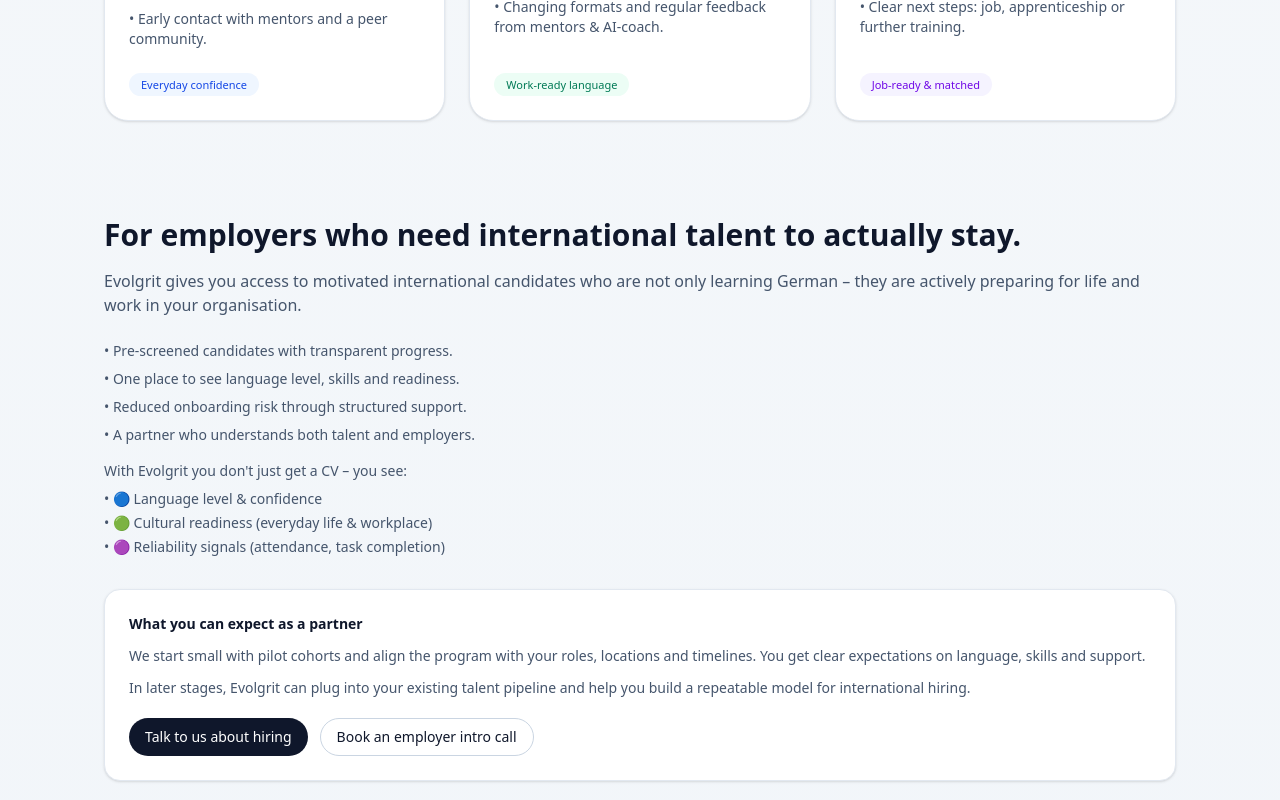
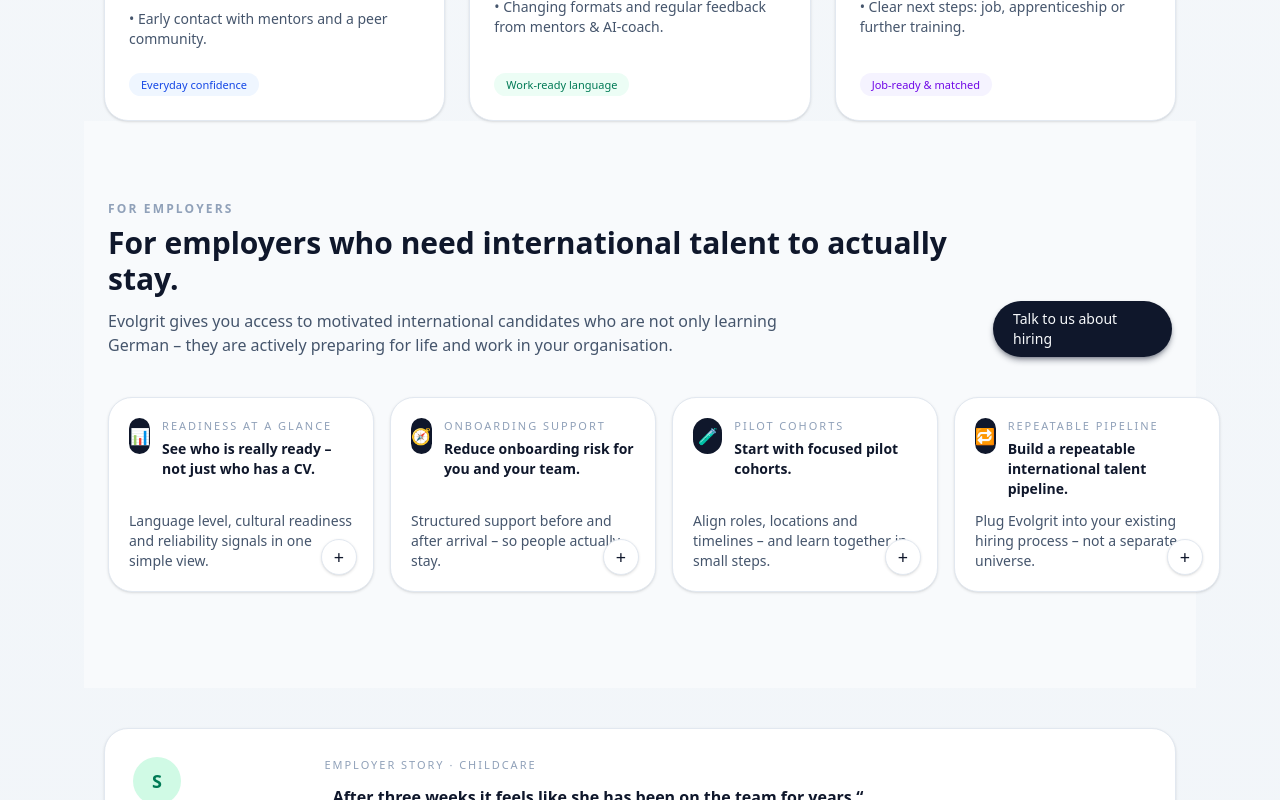
Before and after one commit to Evolgrit/evolgrit, a Next.js app: page / in a window 1280 px wide. Shown: the part 6640-7440 px from the top of the page. Built offline with nearby package versions, Linux system fonts and the light colour scheme.

Commit message:
Redesign employer section with Apple-style cards and modal

```diff
--- a/app/page.tsx
+++ b/app/page.tsx
@@ -1,10 +1,93 @@
 'use client';
 
+import { useState } from "react";
 import Image from "next/image";
-import { useState } from "react";
+
+type EmployerCard = {
+  id: string;
+  label: string;
+  icon: string;
+  title: string;
+  description: string;
+  modalTitle: string;
+  modalBody: string;
+};
+
+const employerCards: EmployerCard[] = [
+  {
+    id: "readiness",
+    label: "Readiness at a glance",
+    icon: "📊",
+    title: "See who is really ready – not just who has a CV.",
+    description:
+      "Language level, cultural readiness and reliability signals in one simple view.",
+    modalTitle: "One profile that shows real readiness.",
+    modalBody: `Mit Evolgrit sehen Sie nicht nur einen Lebenslauf:
+
+• Sprachlevel und Selbstvertrauen – basierend auf echten Aufgaben.
+• Kulturelle Bereitschaft – Alltag, Arbeit und Teamdynamik.
+• Zuverlässigkeitssignale – Teilnahme, Aufgabenerfüllung, Engagement.
+
+So erkennen Sie auf einen Blick, welche Kandidat:innen wirklich für Ihre Rollen vorbereitet sind – nicht nur, wer ein Zertifikat besitzt.`,
+  },
+  {
+    id: "risk",
+    label: "Onboarding support",
+    icon: "🧭",
+    title: "Reduce onboarding risk for you and your team.",
+    description:
+      "Structured support before and after arrival – so people actually stay.",
+    modalTitle: "Weniger Onboarding-Risiko, mehr Stabilität.",
+    modalBody: `Evolgrit begleitet internationale Talente schon vor dem ersten Vertrag:
+
+• Vorbereitung auf Arbeitsalltag, Schichtpläne und Kommunikation im Team.
+• Klärung von Papieren, Wohnung, Versicherungen und Behördenwegen.
+• Mentoring in den ersten Wochen im Job – sprachlich und kulturell.
+
+Das senkt Ihr Risiko im Onboarding und erhöht die Chance, dass neue Mitarbeitende langfristig bleiben.`,
+  },
+  {
+    id: "pilots",
+    label: "Pilot cohorts",
+    icon: "🧪",
+    title: "Start with focused pilot cohorts.",
+    description:
+      "Align roles, locations and timelines – and learn together in small steps.",
+    modalTitle: "Gemeinsam mit Pilotkohorten starten.",
+    modalBody: `Wir beginnen nicht mit Hunderten Profilen, sondern mit klaren Pilotkohorten:
+
+• Ausrichtung auf Ihre Rollen (z.B. Logistik, Pflege, Busfahrer:innen).
+• Abstimmung auf Standorte, Schichten und Saisonverläufe.
+• Gemeinsame Definition von Sprache, Skills und Unterstützung.
+
+So können Sie das Modell im Kleinen testen, bevor Sie es skalieren.`,
+  },
+  {
+    id: "pipeline",
+    label: "Repeatable pipeline",
+    icon: "🔁",
+    title: "Build a repeatable international talent pipeline.",
+    description:
+      "Plug Evolgrit into your existing hiring process – not a separate universe.",
+    modalTitle: "Eine wiederholbare Pipeline für internationale Talente.",
+    modalBody: `In späteren Phasen kann Evolgrit in Ihre bestehende Talent-Pipeline integriert werden:
+
+• Gemeinsame Definition von Rollenprofilen und Anforderungen.
+• Regelmäßige Kohorten, die zu Ihren Einstellungszyklen passen.
+• Transparente Kennzahlen zu Sprache, Fortschritt und Verbleib.
+
+Damit wird internationale Einstellung kein einmaliges Projekt, sondern ein wiederholbares System.`,
+  },
+];
 
 export default function Home() {
   const [isMenuOpen, setIsMenuOpen] = useState(false);
+  const [openEmployerCardId, setOpenEmployerCardId] = useState<string | null>(
+    null
+  );
+  const activeEmployerCard = employerCards.find(
+    (card) => card.id === openEmployerCardId
+  );
   // EXAMPLE JOURNEYS – IMAGE CARDS
   const journeyCards = [
     {
@@ -1025,69 +1108,137 @@
         </div>
       </section>
 
-      {/* FOR EMPLOYERS SECTION */}
       <section
         id="for-employers"
-        className="scroll-mt-24 max-w-6xl mx-auto mt-24 px-5 mb-24"
+        className="bg-slate-50 py-16 sm:py-20"
       >
-        <div className="grid gap-8 md:grid-cols-[1.1fr,0.9fr] items-center">
+        <div className="max-w-6xl mx-auto px-4 lg:px-6">
+          {/* Header */}
+          <div className="flex flex-col sm:flex-row sm:items-end sm:justify-between gap-4 mb-10">
             <div>
-            <h2 className="text-3xl font-semibold text-slate-900 mb-4">
+              <p className="text-xs font-semibold tracking-[0.18em] text-slate-400 uppercase">
+                For employers
+              </p>
+              <h2 className="mt-2 text-2xl sm:text-3xl font-semibold text-slate-900">
                 For employers who need international talent to actually stay.
               </h2>
-            <p className="text-slate-600 mb-6 text-sm sm:text-base">
-              Evolgrit gives you access to motivated international candidates
-              who are not only learning German – they are actively preparing
-              for life and work in your organisation.
+              <p className="mt-3 text-sm sm:text-base text-slate-600 max-w-2xl">
+                Evolgrit gives you access to motivated international candidates who are
+                not only learning German – they are actively preparing for life and
+                work in your organisation.
               </p>
-
-            <ul className="text-slate-600 space-y-2 text-sm">
-              <li>• Pre-screened candidates with transparent progress.</li>
-              <li>• One place to see language level, skills and readiness.</li>
-              <li>• Reduced onboarding risk through structured support.</li>
-              <li>• A partner who understands both talent and employers.</li>
-            </ul>
-            <p className="mt-4 text-sm text-slate-600">
-              With Evolgrit you don&apos;t just get a CV – you see:
-            </p>
-            <ul className="mt-2 text-sm text-slate-600 space-y-1">
-              <li>• 🔵 Language level &amp; confidence</li>
-              <li>• 🟢 Cultural readiness (everyday life &amp; workplace)</li>
-              <li>• 🟣 Reliability signals (attendance, task completion)</li>
-            </ul>
             </div>
 
-          <div className="rounded-2xl border border-slate-200 bg-white p-6 shadow-sm text-sm space-y-3">
-            <h3 className="font-semibold text-slate-900">
-              What you can expect as a partner
-            </h3>
-            <p className="text-slate-600">
-              We start small with pilot cohorts and align the program with your
-              roles, locations and timelines. You get clear expectations on
-              language, skills and support.
-            </p>
-            <p className="text-slate-600">
-              In later stages, Evolgrit can plug into your existing talent
-              pipeline and help you build a repeatable model for international
-              hiring.
-            </p>
-            <div className="pt-2 flex flex-wrap gap-3">
             <a
-                href="mailto:info@evolgrit.com?subject=Evolgrit%20Employer%20Partnership"
-                className="inline-flex items-center justify-center rounded-full bg-slate-900 px-4 py-2 text-sm font-medium text-white hover:bg-slate-800"
+              href="mailto:info@evolgrit.com?subject=Evolgrit%20for%20employers"
+              className="hidden sm:inline-flex items-center justify-center rounded-full bg-slate-900 px-5 py-2 text-sm font-medium text-slate-50 shadow-md shadow-slate-900/40 hover:bg-slate-800"
             >
               Talk to us about hiring
             </a>
+          </div>
+
+          {/* Swipeable cards */}
+          <div className="relative">
+            <div className="flex gap-4 overflow-x-auto pb-4 -mx-4 px-4 md:mx-0 md:px-0 md:overflow-visible snap-x snap-mandatory">
+              {employerCards.map((card) => (
+                <article
+                  key={card.id}
+                  onClick={() => setOpenEmployerCardId(card.id)}
+                  className="group snap-center shrink-0 w-[80%] sm:w-[320px] md:w-1/4 rounded-3xl bg-white border border-slate-200 shadow-sm hover:shadow-lg transition-transform duration-300 hover:-translate-y-1 cursor-pointer relative flex flex-col justify-between p-5"
+                >
+                  <div className="flex items-start gap-3">
+                    <div className="flex h-9 w-9 items-center justify-center rounded-2xl bg-slate-900 text-base text-slate-50">
+                      <span aria-hidden="true">{card.icon}</span>
+                    </div>
+                    <div className="space-y-1">
+                      <p className="text-[11px] uppercase tracking-[0.18em] text-slate-400">
+                        {card.label}
+                      </p>
+                      <h3 className="text-sm font-semibold text-slate-900">
+                        {card.title}
+                      </h3>
+                    </div>
+                  </div>
+
+                  <p className="mt-3 text-xs sm:text-sm text-slate-600">
+                    {card.description}
+                  </p>
+
+                  <button
+                    type="button"
+                    onClick={(e) => {
+                      e.stopPropagation();
+                      setOpenEmployerCardId(card.id);
+                    }}
+                    aria-label={`Open details for: ${card.title}`}
+                    className="absolute bottom-4 right-4 inline-flex h-9 w-9 items-center justify-center rounded-full border border-slate-200 bg-white text-lg font-medium text-slate-900 shadow-sm group-hover:bg-slate-900 group-hover:text-slate-50 transition-colors"
+                  >
+                    +
+                  </button>
+                </article>
+              ))}
+            </div>
+          </div>
+
+          {/* Mobile CTA unterhalb der Cards */}
+          <div className="mt-6 sm:hidden">
             <a
-                href="mailto:info@evolgrit.com?subject=Employer%20intro%20call"
-                className="inline-flex items-center justify-center rounded-full border border-slate-300 bg-white px-4 py-2 text-sm font-medium text-slate-900 hover:bg-slate-50"
+              href="mailto:info@evolgrit.com?subject=Evolgrit%20for%20employers"
+              className="inline-flex w-full items-center justify-center rounded-full bg-slate-900 px-5 py-2.5 text-sm font-medium text-slate-50 shadow-md shadow-slate-900/40 hover:bg-slate-800"
             >
-                Book an employer intro call
+              Talk to us about hiring
             </a>
           </div>
         </div>
+      </section>
+      {activeEmployerCard && (
+        <div
+          className="fixed inset-0 z-40 flex items-center justify-center bg-slate-900/60 px-4"
+          role="dialog"
+          aria-modal="true"
+          aria-labelledby="employer-modal-title"
+        >
+          <div className="relative w-full max-w-lg rounded-3xl bg-white shadow-xl p-6 sm:p-8">
+            <button
+              type="button"
+              onClick={() => setOpenEmployerCardId(null)}
+              className="absolute right-4 top-4 inline-flex h-8 w-8 items-center justify-center rounded-full bg-slate-100 text-slate-500 hover:bg-slate-200 hover:text-slate-700"
+              aria-label="Close details"
+            >
+              ×
+            </button>
+
+            <p className="text-xs uppercase tracking-[0.18em] text-slate-400">
+              {activeEmployerCard.label}
+            </p>
+            <h3
+              id="employer-modal-title"
+              className="mt-2 text-xl sm:text-2xl font-semibold text-slate-900"
+            >
+              {activeEmployerCard.modalTitle}
+            </h3>
+            <p className="mt-3 whitespace-pre-line text-sm text-slate-600">
+              {activeEmployerCard.modalBody}
+            </p>
+
+            <div className="mt-5 flex flex-wrap gap-3">
+              <a
+                href="mailto:info@evolgrit.com?subject=Evolgrit%20for%20employers"
+                className="inline-flex items-center justify-center rounded-full bg-slate-900 px-4 py-2 text-sm font-medium text-slate-50 shadow-md shadow-slate-900/40 hover:bg-slate-800"
+              >
+                Speak with an employer specialist
+              </a>
+              <button
+                type="button"
+                onClick={() => setOpenEmployerCardId(null)}
+                className="inline-flex items-center justify-center rounded-full border border-slate-200 px-4 py-2 text-sm font-medium text-slate-700 hover:bg-slate-50"
+              >
+                Close
+              </button>
             </div>
-      </section>
+          </div>
+        </div>
+      )}
 {/* EMPLOYER TESTIMONIAL – SABRINA */}
 <section className="max-w-6xl mx-auto mt-10 px-5">
   <div className="rounded-3xl border border-slate-200 bg-white shadow-sm p-6 sm:p-7 flex flex-col sm:flex-row gap-5 items-start">
```
Lines whose indentation alone changed are shown as unchanged.
